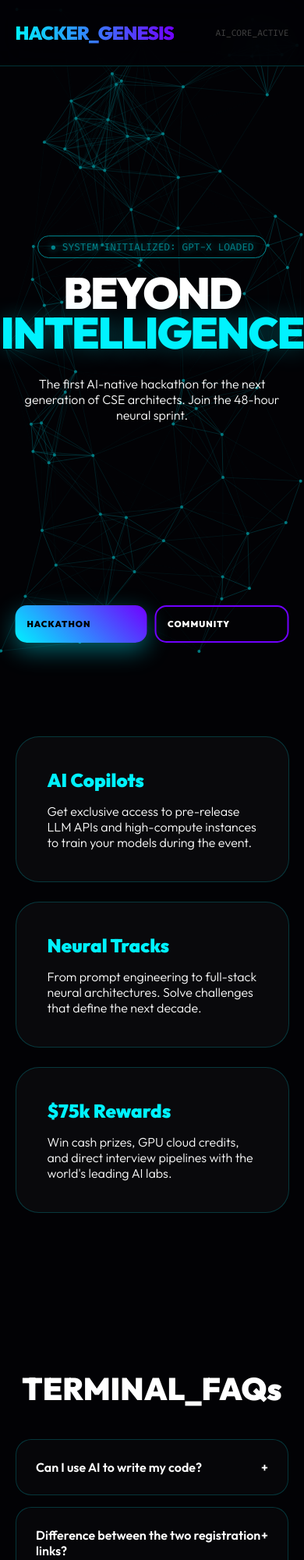
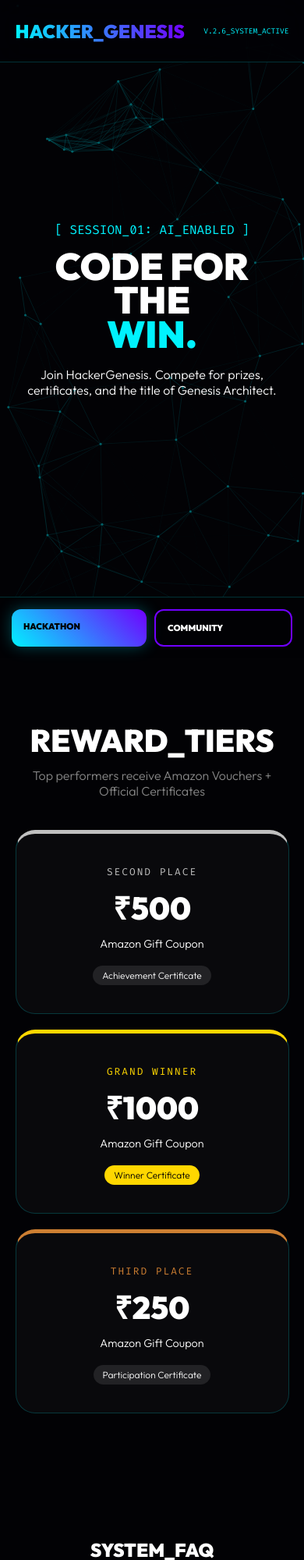
Before and after one commit to sahilsetia-coder/HackerGenesis, a plain HTML site: page index.html in a window 390 px wide. Shown: the top 2000 px of the page at 78% size. Drawn offline with Linux system fonts and the light colour scheme.

Commit message:
Update index.html

```diff
--- a/index.html
+++ b/index.html
@@ -3,7 +3,7 @@
 <head>
     <meta charset="UTF-8">
     <meta name="viewport" content="width=device-width, initial-scale=1.0, maximum-scale=1.0, user-scalable=no">
-    <title>HackerGenesis | AI Revolution</title>
+    <title>HackerGenesis | AI & Prizes</title>
 
     <link href="https://fonts.googleapis.com/css2?family=Outfit:wght@300;600;900&family=Fira+Code:wght@400;500&display=swap" rel="stylesheet">
 
@@ -12,6 +12,9 @@
             --primary: #00f2fe;
             --secondary: #7000ff;
             --accent: #ff00c8;
+            --gold: #ffd700;
+            --silver: #c0c0c0;
+            --bronze: #cd7f32;
             --bg: #020205;
             --card: rgba(255, 255, 255, 0.03);
             --border: rgba(0, 242, 254, 0.2);
@@ -22,62 +25,63 @@
         * { margin: 0; padding: 0; box-sizing: border-box; -webkit-tap-highlight-color: transparent; }
         body { background: var(--bg); color: white; font-family: var(--font-main); overflow-x: hidden; scroll-behavior: smooth; }
 
-        /* --- AI NEURAL BACKGROUND --- */
-        #canvas-net { position: fixed; top: 0; left: 0; z-index: -1; width: 100%; height: 100%; opacity: 0.5; }
+        #canvas-net { position: fixed; top: 0; left: 0; z-index: -1; width: 100%; height: 100%; opacity: 0.4; }
 
-        /* --- DUAL ACTION NAVIGATION --- */
         nav {
-            position: fixed; top: 0; width: 100%; height: 85px; z-index: 1000;
+            position: fixed; top: 0; width: 100%; height: 80px; z-index: 1000;
             display: flex; justify-content: space-between; align-items: center;
             padding: 0 5%; background: rgba(2, 2, 5, 0.8); backdrop-filter: blur(20px);
             border-bottom: 1px solid var(--border);
         }
-        .logo { font-weight: 900; font-size: 1.5rem; letter-spacing: -1px; background: linear-gradient(to right, var(--primary), var(--secondary)); -webkit-background-clip: text; -webkit-text-fill-color: transparent; }
+        .logo { font-weight: 900; font-size: 1.5rem; background: linear-gradient(to right, var(--primary), var(--secondary)); -webkit-background-clip: text; -webkit-text-fill-color: transparent; }
 
-        /* --- HERO SECTION --- */
-        .hero { min-height: 100vh; display: flex; flex-direction: column; justify-content: center; align-items: center; text-align: center; padding: 120px 20px; }
+        /* --- HERO --- */
+        .hero { min-height: 100vh; display: flex; flex-direction: column; justify-content: center; align-items: center; text-align: center; padding: 100px 20px; }
+        .hero h1 { font-size: clamp(3rem, 10vw, 6.5rem); font-weight: 900; line-height: 0.9; margin-bottom: 20px; }
 
-        .ai-status { font-family: var(--font-mono); font-size: 0.8rem; color: var(--primary); margin-bottom: 20px; border: 1px solid var(--primary); padding: 5px 15px; border-radius: 50px; text-shadow: 0 0 10px var(--primary); animation: blink 1.5s infinite; }
-        @keyframes blink { 50% { opacity: 0.5; } }
+        .dual-btn { display: flex; gap: 15px; flex-wrap: wrap; justify-content: center; margin-top: 30px; }
+        .btn { padding: 18px 35px; border-radius: 12px; font-weight: 700; text-decoration: none; transition: 0.3s; text-transform: uppercase; font-size: 0.85rem; }
+        .btn-hackathon { background: linear-gradient(45deg, var(--primary), var(--secondary)); color: black; box-shadow: 0 0 20px rgba(0, 242, 254, 0.3); }
+        .btn-team { border: 2px solid var(--secondary); color: white; }
 
-        .hero h1 { font-size: clamp(3rem, 10vw, 7rem); font-weight: 900; line-height: 0.9; text-transform: uppercase; margin-bottom: 30px; letter-spacing: -2px; }
+        /* --- PRIZE SECTION --- */
+        .prizes-container { padding: 80px 5%; max-width: 1200px; margin: 0 auto; }
+        .prize-grid { display: grid; grid-template-columns: repeat(auto-fit, minmax(280px, 1fr)); gap: 20px; margin-top: 40px; }
 
-        /* --- ACTION BUTTONS (The Two Links) --- */
-        .dual-btn { display: flex; gap: 20px; flex-wrap: wrap; justify-content: center; margin-top: 40px; }
+        .prize-card {
+            background: var(--card); border: 1px solid var(--border);
+            padding: 40px 20px; border-radius: 25px; text-align: center;
+            transition: 0.4s; position: relative; overflow: hidden;
+        }
+        .prize-card:hover { transform: translateY(-10px); border-color: var(--primary); background: rgba(255,255,255,0.06); }
 
-        .btn {
-            padding: 20px 40px; border-radius: 15px; font-weight: 700; text-decoration: none;
-            transition: all 0.4s cubic-bezier(0.175, 0.885, 0.32, 1.275); text-transform: uppercase;
-            font-size: 0.9rem; letter-spacing: 1px; display: flex; align-items: center; gap: 10px;
+        .rank { font-size: 0.8rem; font-family: var(--font-mono); text-transform: uppercase; letter-spacing: 2px; margin-bottom: 10px; display: block; }
+        .amount { font-size: 2.5rem; font-weight: 900; margin-bottom: 10px; display: block; }
+        .reward-detail { color: var(--text-dim); font-size: 0.9rem; margin-bottom: 20px; }
+        .badge-cert { background: rgba(255,255,255,0.1); padding: 5px 12px; border-radius: 50px; font-size: 0.75rem; }
+
+        .first { border-top: 5px solid var(--gold); }
+        .second { border-top: 5px solid var(--silver); }
+        .third { border-top: 5px solid var(--bronze); }
+
+        /* --- FAQ --- */
+        .faq-section { max-width: 800px; margin: 80px auto; padding: 0 20px; }
+        .faq-item { background: var(--card); border: 1px solid var(--border); margin-bottom: 10px; border-radius: 15px; cursor: pointer; }
+        .faq-q { padding: 20px; font-weight: 600; display: flex; justify-content: space-between; }
+        .faq-a { max-height: 0; overflow: hidden; transition: 0.3s; padding: 0 20px; color: #888; }
+        .faq-item.open .faq-a { max-height: 150px; padding-bottom: 20px; }
+
+        /* --- MOBILE FOOTER BUTTONS --- */
+        .mobile-actions {
+            position: fixed; bottom: 0; width: 100%; background: rgba(2,2,5,0.9);
+            padding: 15px; display: none; gap: 10px; backdrop-filter: blur(10px);
+            border-top: 1px solid var(--border); z-index: 2000;
         }
 
-        .btn-hackathon { background: linear-gradient(45deg, var(--primary), var(--secondary)); color: black; box-shadow: 0 10px 30px rgba(0, 242, 254, 0.4); }
-        .btn-team { background: transparent; border: 2px solid var(--secondary); color: white; }
-
-        .btn:hover { transform: translateY(-5px) scale(1.02); filter: brightness(1.2); }
-
-        /* --- AI FEATURE BENTO GRID --- */
-        .grid { display: grid; grid-template-columns: repeat(auto-fit, minmax(300px, 1fr)); gap: 25px; padding: 100px 5%; max-width: 1300px; margin: 0 auto; }
-        .bento-card { background: var(--card); border: 1px solid var(--border); padding: 40px; border-radius: 30px; transition: 0.3s; position: relative; overflow: hidden; }
-        .bento-card:hover { border-color: var(--primary); background: rgba(255, 255, 255, 0.06); }
-        .bento-card h3 { color: var(--primary); margin-bottom: 15px; font-size: 1.5rem; }
-
-        /* --- FUTURE FAQ (NEURAL DESIGN) --- */
-        .faq-wrap { max-width: 800px; margin: 100px auto; padding: 0 20px; }
-        .faq-item { margin-bottom: 15px; border-radius: 20px; background: rgba(255,255,255,0.02); border: 1px solid var(--border); cursor: pointer; transition: 0.3s; }
-        .faq-item:hover { border-color: var(--accent); }
-        .faq-q { padding: 25px; font-weight: 600; display: flex; justify-content: space-between; }
-        .faq-a { max-height: 0; overflow: hidden; transition: 0.4s; padding: 0 25px; color: #aaa; font-size: 0.95rem; }
-        .faq-item.active .faq-a { max-height: 200px; padding-bottom: 25px; }
-
-        /* --- MOBILE FAB --- */
-        .mobile-fab { position: fixed; bottom: 20px; left: 50%; transform: translateX(-50%); z-index: 1001; display: none; width: 90%; }
-
         @media (max-width: 768px) {
-            .mobile-fab { display: flex; gap: 10px; }
-            .mobile-fab .btn { padding: 15px; font-size: 0.7rem; flex: 1; }
-            .hero h1 { font-size: 3.5rem; }
-            .dual-btn { display: none; } /* Hide main btns to prioritize FAB on mobile */
+            .mobile-actions { display: flex; }
+            .hero .dual-btn { display: none; }
+            .hero { padding-bottom: 150px; }
         }
     </style>
 </head>
@@ -87,13 +91,13 @@
 
 <nav>
     <div class="logo">HACKER_GENESIS</div>
-    <div style="font-family: var(--font-mono); font-size: 0.7rem; color: #444;">AI_CORE_ACTIVE</div>
+    <div style="font-family: var(--font-mono); font-size: 0.6rem; color: var(--primary);">V.2.6_SYSTEM_ACTIVE</div>
 </nav>
 
 <section class="hero">
-    <div class="ai-status">● SYSTEM INITIALIZED: GPT-X LOADED</div>
-    <h1>BEYOND<br><span style="color: var(--primary); text-shadow: 0 0 30px rgba(0, 242, 254, 0.3);">INTELLIGENCE</span></h1>
-    <p>The first AI-native hackathon for the next generation of CSE architects. Join the 48-hour neural sprint.</p>
+    <div style="color: var(--primary); font-family: var(--font-mono); margin-bottom: 15px;">[ SESSION_01: AI_ENABLED ]</div>
+    <h1>CODE FOR THE<br><span style="color: var(--primary)">WIN.</span></h1>
+    <p>Join HackerGenesis. Compete for prizes, certificates, and the title of Genesis Architect.</p>
 
     <div class="dual-btn">
         <a href="https://docs.google.com/forms/d/e/1FAIpQLSesgkg7HaHbaW8ZHrHgl6NY9At5yxGM08CUFyjknnXmMAO32A/viewform?usp=dialog" class="btn btn-hackathon">Register for Hackathon</a>
@@ -101,56 +105,57 @@
     </div>
 </section>
 
-<div class="mobile-fab">
-    <a href="https://docs.google.com/forms/d/e/1FAIpQLSesgkg7HaHbaW8ZHrHgl6NY9At5yxGM08CUFyjknnXmMAO32A/viewform?usp=dialog" class="btn btn-hackathon">Hackathon</a>
-    <a href="https://docs.google.com/forms/d/e/1FAIpQLSeKVAj2BFY-7NDPTKAKF-hXgInacbSbnJiuIXstyAdT5vYykw/viewform?usp=dialog" class="btn btn-team">Community</a>
-</div>
+<section class="prizes-container">
+    <h2 style="text-align: center; font-size: 2.5rem; margin-bottom: 10px;">REWARD_TIERS</h2>
+    <p style="text-align: center; color: #888; margin-bottom: 40px;">Top performers receive Amazon Vouchers + Official Certificates</p>
 
-<div class="grid">
-    <div class="bento-card">
-        <h3>AI Copilots</h3>
-        <p>Get exclusive access to pre-release LLM APIs and high-compute instances to train your models during the event.</p>
-    </div>
-    <div class="bento-card">
-        <h3>Neural Tracks</h3>
-        <p>From prompt engineering to full-stack neural architectures. Solve challenges that define the next decade.</p>
-    </div>
-    <div class="bento-card">
-        <h3>$75k Rewards</h3>
-        <p>Win cash prizes, GPU cloud credits, and direct interview pipelines with the world's leading AI labs.</p>
-    </div>
-</div>
+    <div class="prize-grid">
+        <div class="prize-card second">
+            <span class="rank" style="color: var(--silver);">Second Place</span>
+            <span class="amount">₹500</span>
+            <p class="reward-detail">Amazon Gift Coupon</p>
+            <span class="badge-cert">Achievement Certificate</span>
+        </div>
 
-<section class="faq-wrap">
-    <h2 style="text-align: center; margin-bottom: 40px; font-size: 2.5rem;">TERMINAL_FAQs</h2>
+        <div class="prize-card first">
+            <span class="rank" style="color: var(--gold);">Grand Winner</span>
+            <span class="amount">₹1000</span>
+            <p class="reward-detail">Amazon Gift Coupon</p>
+            <span class="badge-cert" style="background: var(--gold); color: black;">Winner Certificate</span>
+        </div>
 
-    <div class="faq-item">
-        <div class="faq-q">Can I use AI to write my code? <span>+</span></div>
-        <div class="faq-a">Absolutely. This is an AI-focused hackathon. We encourage using Copilots, LLMs, and automated agents to accelerate your development process.</div>
-    </div>
-
-    <div class="faq-item">
-        <div class="faq-q">Difference between the two registration links? <span>+</span></div>
-        <div class="faq-a">The "Hackathon" link registers you as a competitor. The "Community Team" link is for those who want to help organize, mentor, or lead the HackerGenesis movement.</div>
-    </div>
-
-    <div class="faq-item">
-        <div class="faq-q">What is the focus of HackerGenesis? <span>+</span></div>
-        <div class="faq-a">We focus on "Agentic Workflows"—building software that doesn't just respond, but thinks and acts autonomously to solve real problems.</div>
-    </div>
-
-    <div class="faq-item">
-        <div class="faq-q">Is it an online or offline event? <span>+</span></div>
-        <div class="faq-a">HackerGenesis is a hybrid event. We have regional hubs for in-person collaboration and a global digital terminal for remote hackers.</div>
+        <div class="prize-card third">
+            <span class="rank" style="color: var(--bronze);">Third Place</span>
+            <span class="amount">₹250</span>
+            <p class="reward-detail">Amazon Gift Coupon</p>
+            <span class="badge-cert">Participation Certificate</span>
+        </div>
     </div>
 </section>
 
-<footer style="text-align: center; padding: 50px; color: #444; font-family: var(--font-mono); font-size: 0.7rem;">
-    [AUTH_TOKEN: VALID] // HACKERGENESIS_SYSTEM_RE_2026
+<section class="faq-section">
+    <h2 style="margin-bottom: 30px; text-align: center;">SYSTEM_FAQ</h2>
+    <div class="faq-item" onclick="this.classList.toggle('open')">
+        <div class="faq-q">How will I receive my prize? <span>+</span></div>
+        <div class="faq-a">Amazon coupons will be sent to your registered email address within 7 working days after the winners' announcement.</div>
+    </div>
+    <div class="faq-item" onclick="this.classList.toggle('open')">
+        <div class="faq-q">Will all participants get certificates? <span>+</span></div>
+        <div class="faq-a">Yes! Every valid submission that meets the minimum project requirements will receive a digital 'Genesis Participant' certificate.</div>
+    </div>
+</section>
+
+<div class="mobile-actions">
+    <a href="https://docs.google.com/forms/d/e/1FAIpQLSesgkg7HaHbaW8ZHrHgl6NY9At5yxGM08CUFyjknnXmMAO32A/viewform?usp=dialog" class="btn btn-hackathon" style="flex:1; font-size: 0.7rem; padding: 15px;">Hackathon</a>
+    <a href="https://docs.google.com/forms/d/e/1FAIpQLSeKVAj2BFY-7NDPTKAKF-hXgInacbSbnJiuIXstyAdT5vYykw/viewform?usp=dialog" class="btn btn-team" style="flex:1; font-size: 0.7rem; padding: 15px;">Community</a>
+</div>
+
+<footer style="text-align: center; padding: 50px; color: #333; font-size: 0.7rem;">
+    HACKERGENESIS // ENCRYPTED_PROTOCOL_2026
 </footer>
 
 <script>
-    // 1. NEURAL NETWORK VISUALIZATION
+    // Visualization Engine
     const canvas = document.getElementById('canvas-net');
     const ctx = canvas.getContext('2d');
     let points = [];
@@ -159,12 +164,12 @@
         canvas.width = window.innerWidth;
         canvas.height = window.innerHeight;
         points = [];
-        for(let i=0; i<80; i++) {
+        for(let i=0; i<60; i++) {
             points.push({
                 x: Math.random() * canvas.width,
                 y: Math.random() * canvas.height,
-                vx: (Math.random()-0.5)*1,
-                vy: (Math.random()-0.5)*1
+                vx: (Math.random()-0.5)*0.8,
+                vy: (Math.random()-0.5)*0.8
             });
         }
     }
@@ -176,7 +181,7 @@
             if(p.x < 0 || p.x > canvas.width) p.vx *= -1;
             if(p.y < 0 || p.y > canvas.height) p.vy *= -1;
             ctx.fillStyle = "#00f2fe";
-            ctx.beginPath(); ctx.arc(p.x, p.y, 2, 0, Math.PI*2); ctx.fill();
+            ctx.beginPath(); ctx.arc(p.x, p.y, 1.5, 0, Math.PI*2); ctx.fill();
         });
 
         for(let i=0; i<points.length; i++) {
@@ -192,13 +197,6 @@
         requestAnimationFrame(animate);
     }
 
-    // 2. FAQ TOGGLE
-    document.querySelectorAll('.faq-item').forEach(item => {
-        item.addEventListener('click', () => {
-            item.classList.toggle('active');
-        });
-    });
-
     init(); animate();
     window.addEventListener('resize', init);
 </script>
```
